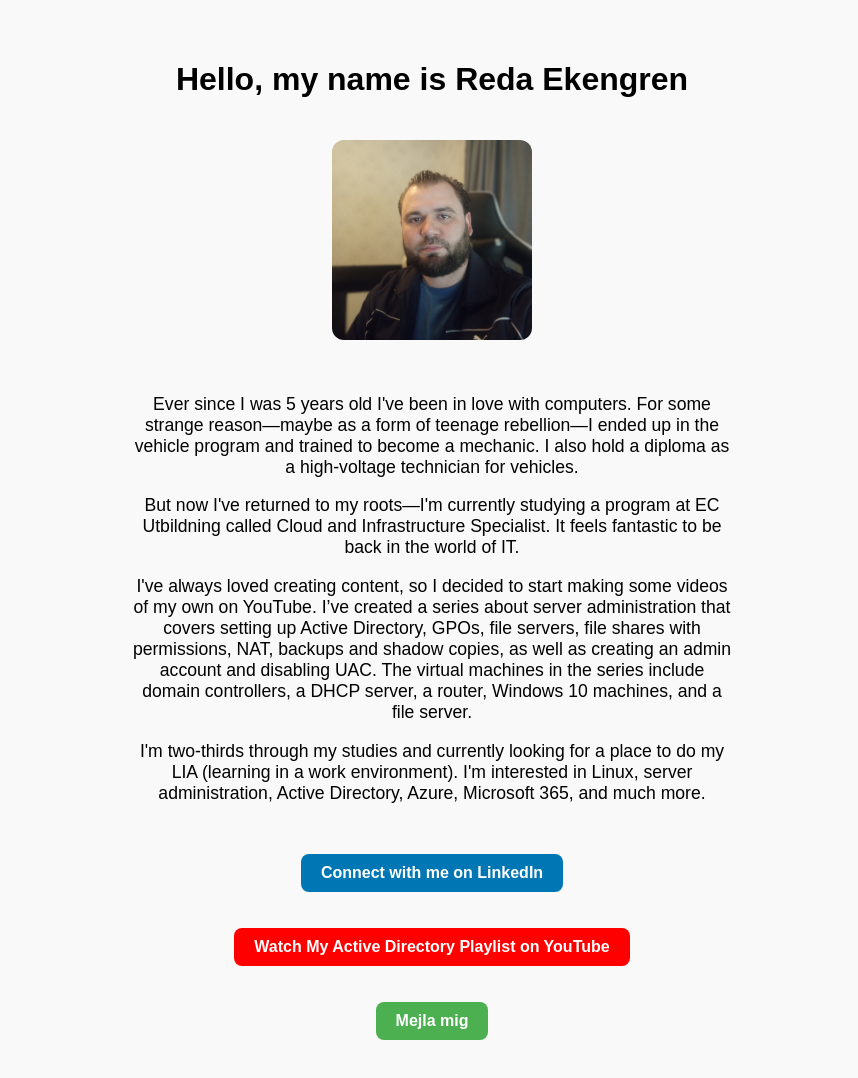
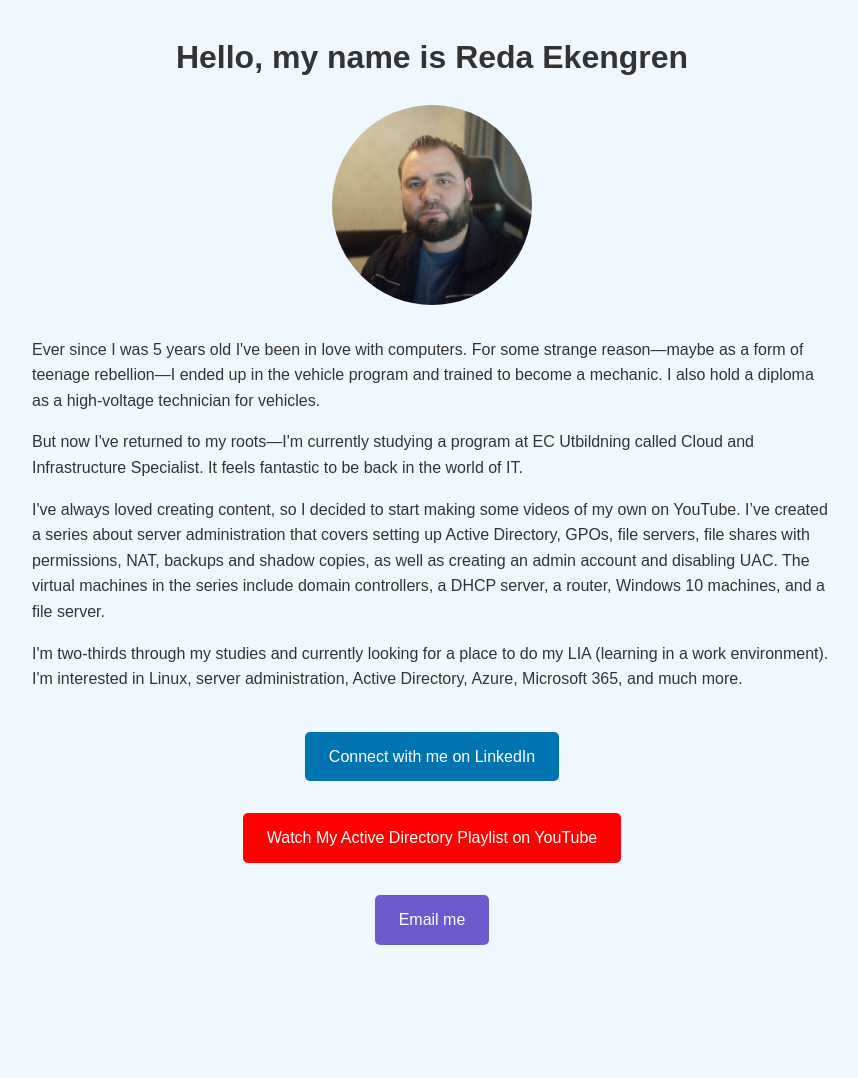
Before and after one commit to RedaEkengren/my-page, a plain HTML site: page index.html in a window 1280 px wide. Shown: the whole page, without its empty margins (208-1066 px from the left). After the commit the page ends 1001 px from the top, so only its background shows below. Drawn offline with Linux system fonts and the light colour scheme.

Commit message:
Update index.html

```diff
--- a/index.html
+++ b/index.html
@@ -2,52 +2,70 @@
 <html lang="en">
 <head>
   <meta charset="UTF-8" />
-  <title>Hello, I'm Reda</title>
+  <meta name="viewport" content="width=device-width, initial-scale=1.0" />
+  <title>Reda Ekengren's Web App</title>
   <style>
     body {
+      background-color: #f0f8ff;
+      color: #333;
       font-family: Arial, sans-serif;
-      text-align: center;
-      background-color: #f9f9f9;
       margin: 0;
-      padding: 40px;
-    }
-    img {
-      width: 200px;
-      border-radius: 12px;
-      margin: 20px 0;
-    }
-    .about {
-      margin: 30px 0;
-      font-size: 1.1em;
-      max-width: 600px;
+      padding: 2rem;
+      max-width: 800px;
       margin-left: auto;
       margin-right: auto;
+      line-height: 1.6;
     }
+
+    h1 {
+      font-size: 2rem;
+      text-align: center;
+      margin-top: 0;
+    }
+
+    img {
+      display: block;
+      max-width: 200px;
+      width: 100%;
+      height: auto;
+      border-radius: 100px;
+      margin: 1rem auto;
+    }
+
+    .about {
+      margin-top: 2rem;
+    }
+
     .link-section {
-      margin-top: 40px;
+      margin-top: 2rem;
+      text-align: center;
     }
-    a.button-link {
+
+    .button-link {
+      display: inline-block;
+      margin: 0.5rem;
+      padding: 0.75rem 1.5rem;
       text-decoration: none;
-      color: #ffffff;
-      padding: 10px 20px;
-      border-radius: 8px;
-      display: inline-block;
-      font-weight: bold;
-      margin: 10px;
+      color: white;
+      background-color: #0073b1; /* LinkedIn blue */
+      border-radius: 5px;
+      transition: background-color 0.3s ease;
     }
-    .youtube-link {
-      background-color: #FF0000;
+
+    .button-link.youtube-link {
+      background-color: #ff0000;
     }
-    .linkedin-link {
-      background-color: #0077B5;
+
+    .button-link.email-link {
+      background-color: #6a5acd;
     }
-    .email-link {
-      background-color: #4CAF50; /* grön färg */
+
+    .button-link:hover {
+      opacity: 0.85;
     }
   </style>
 </head>
 <body>
-
   <h1>Hello, my name is Reda Ekengren</h1>
 
   <!-- Your profile picture -->
@@ -76,27 +94,23 @@
   </div>
 
   <div class="link-section">
-    <!-- LinkedIn profile link -->
     <p>
       <a class="button-link linkedin-link" href="https://www.linkedin.com/in/reda-karl-ekengren-b2a05623b/" target="_blank" rel="noopener noreferrer">
         Connect with me on LinkedIn
       </a>
     </p>
 
-    <!-- YouTube playlist link -->
     <p>
       <a class="button-link youtube-link" href="https://www.youtube.com/playlist?list=PLKtLqVYyZQx_6gFXPedgwWo76eTRt10kN" target="_blank" rel="noopener noreferrer">
         Watch My Active Directory Playlist on YouTube
       </a>
     </p>
 
-    <!-- Email link -->
     <p>
       <a class="button-link email-link" href="mailto:redaekengren@protonmail.com" target="_blank" rel="noopener noreferrer">
-        Mejla mig
+        Email me
       </a>
     </p>
   </div>
-
 </body>
 </html>
```
